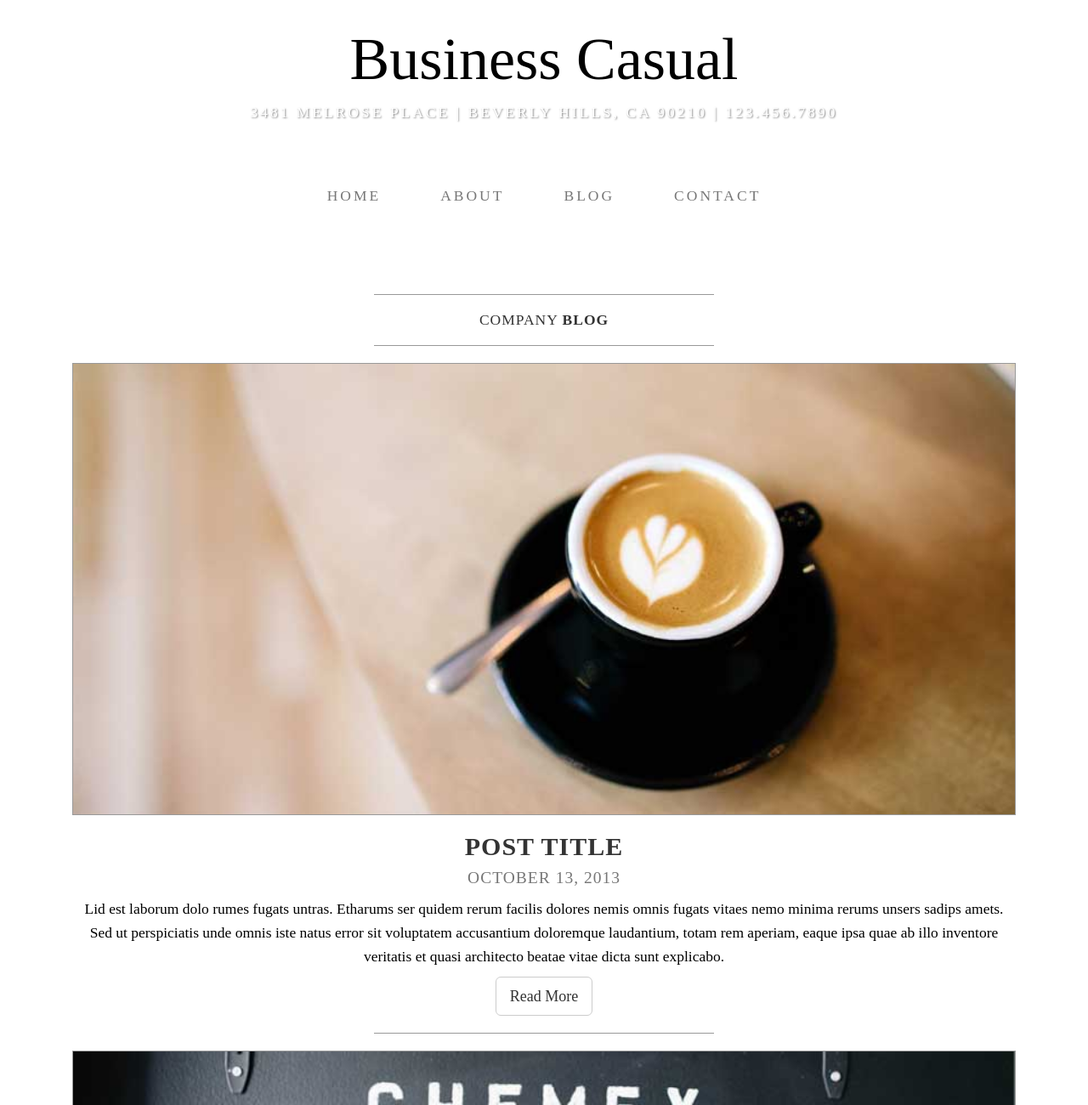
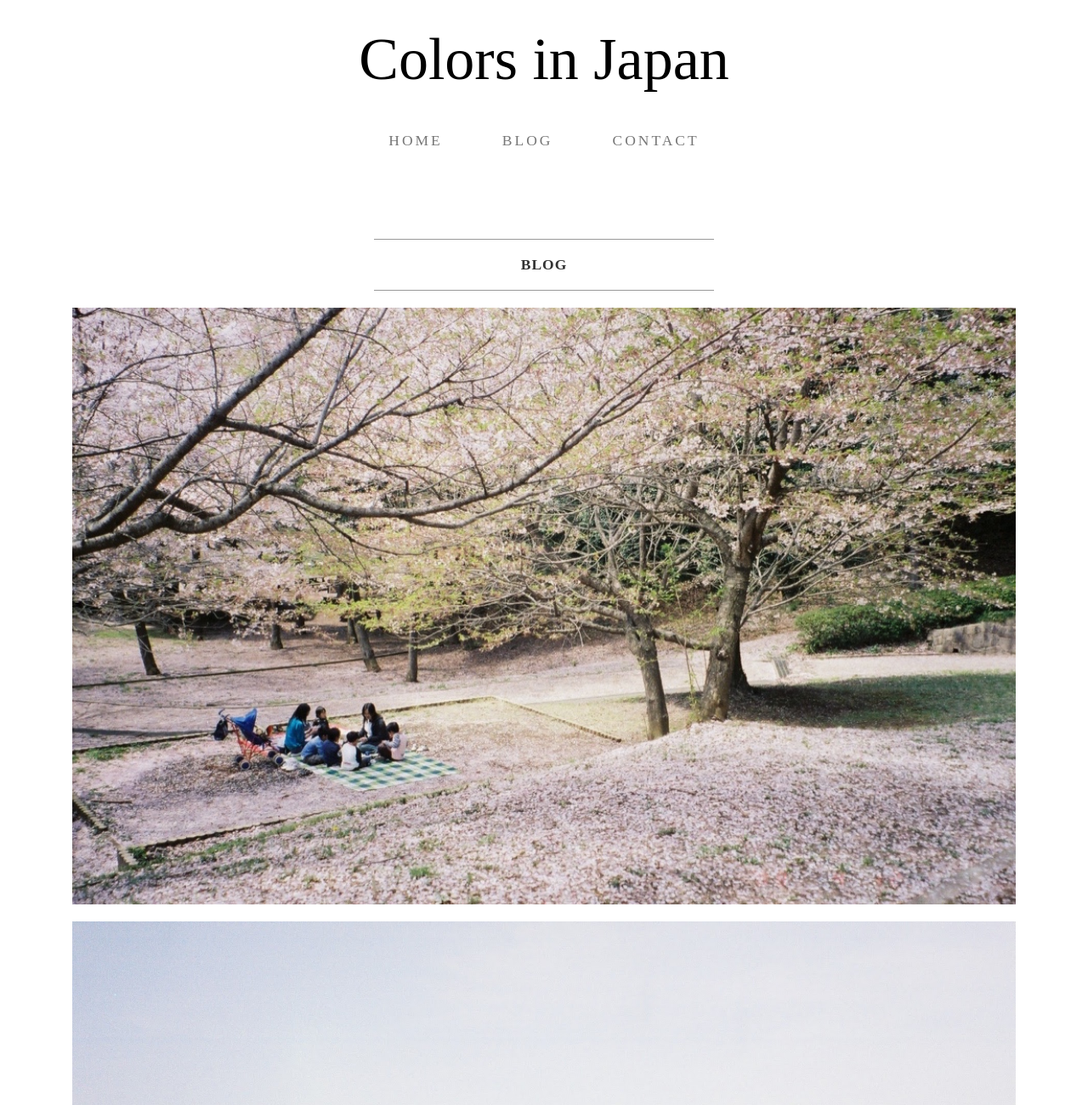
Before and after one commit to ryamashita/mikiogura, a plain HTML site: page blog.html in a window 1280 px wide. Shown: the top 1300 px of the page at 85% size. Drawn offline with Linux system fonts and the light colour scheme.

Commit message:
3rd commit

```diff
--- a/blog.html
+++ b/blog.html
@@ -32,8 +32,7 @@
 
 <body>
 
-    <div class="brand">Business Casual</div>
-    <div class="address-bar">3481 Melrose Place | Beverly Hills, CA 90210 | 123.456.7890</div>
+    <div class="brand">Colors in Japan</div>
 
     <!-- Navigation -->
     <nav class="navbar navbar-default" role="navigation">
@@ -47,16 +46,13 @@
                     <span class="icon-bar"></span>
                 </button>
                 <!-- navbar-brand is hidden on larger screens, but visible when the menu is collapsed -->
-                <a class="navbar-brand" href="index.html">Business Casual</a>
+                <a class="navbar-brand" href="index.html">Colors in Japan</a>
             </div>
             <!-- Collect the nav links, forms, and other content for toggling -->
             <div class="collapse navbar-collapse" id="bs-example-navbar-collapse-1">
                 <ul class="nav navbar-nav">
                     <li>
                         <a href="index.html">Home</a>
-                    </li>
-                    <li>
-                        <a href="about.html">About</a>
                     </li>
                     <li>
                         <a href="blog.html">Blog</a>
@@ -77,20 +73,35 @@
             <div class="box">
                 <div class="col-lg-12">
                     <hr>
-                    <h2 class="intro-text text-center">Company
+                    <h2 class="intro-text text-center">
                         <strong>blog</strong>
                     </h2>
                     <hr>
                 </div>
                 <div class="col-lg-12 text-center">
-                    <img class="img-responsive img-border img-full" src="img/slide-1.jpg" alt="">
-                    <h2>Post Title
+                    <div id="carousel-example-generic" class="carousel slide">
+
+                            <img class="img-responsive img-full" src="img/thumb_AB50648A-B518-4F5A-B2E9-2237F6F75E2E_1024.jpg" alt="">
+                            <br>
+                            <img class="img-responsive img-full" src="img/CCCC2492-BEE1-4B1E-9FCE-526AEA8B6CD9.JPG" alt="">
+
+
+
+                    </div>
+                    <h2>Cherry Blossom
                         <br>
-                        <small>October 13, 2013</small>
+                        <small>March 5th, 2017</small>
                     </h2>
-                    <p>Lid est laborum dolo rumes fugats untras. Etharums ser quidem rerum facilis dolores nemis omnis fugats vitaes nemo minima rerums unsers sadips amets. Sed ut perspiciatis unde omnis iste natus error sit voluptatem accusantium doloremque laudantium, totam rem aperiam, eaque ipsa quae ab illo inventore veritatis et quasi architecto beatae vitae dicta sunt explicabo.</p>
-                    <a href="#" class="btn btn-default btn-lg">Read More</a>
-                    <hr>
+                </div>
+                <div class="col-lg-10 col-lg-offset-1">
+                    <p>桜の季節がそろそろやってきます。<br><br>
+                    日本中が淡いピンクの色に包まれる季節。桜の名所はたくさん日本中にありますが、以前自分が住んでいた近くの公園、手賀の丘公園では、毎年家族連れのピクニックでいっぱいになります。<br><br>
+                    現在、住んでいる東京・杉並の家には、一本の桜の木があり、これも４月になると花を咲かせとても美しくなります。父が小学生の頃に植えられた桜の木で、55年近く杉並の家を見守ってくれているそうです。<br><br>
+
+                    Season of cherry blossom will come soon.<br><br>
+                    Japanese street and town is surrounded by light pink color in this season. In Japan, there are many famous places for cherry blossom.  From near my home where i had lived before, there is huge park (Tegano oka Ko-en) with cherry blossom and  many families go on a picnic every year.<br><br>
+                    Currently, i live in Tokyo, Suginami-ku, and in this house there is one cherry blossom which come to bloom beautifully in April. This cherry blossom is planted in our garden around 55 years ago when my father’s was elementary school student and it enliven our family every year.</p>
+                </div>
                 </div>
                 <div class="col-lg-12 text-center">
                     <img class="img-responsive img-border img-full" src="img/slide-2.jpg" alt="">
@@ -142,6 +153,12 @@
     <!-- Bootstrap Core JavaScript -->
     <script src="js/bootstrap.min.js"></script>
 
+    <!-- Script to Activate the Carousel -->
+    <script>
+    $('.carousel').carousel({
+        interval: 5000 //changes the speed
+    })
+    </script>
 </body>
 
 </html>
```
Also changed, not shown: img/CCCC2492-BEE1-4B1E-9FCE-526AEA8B6CD9.JPG (added), img/IMG_8676.JPG (added), img/IMG_8688.JPG (added).
